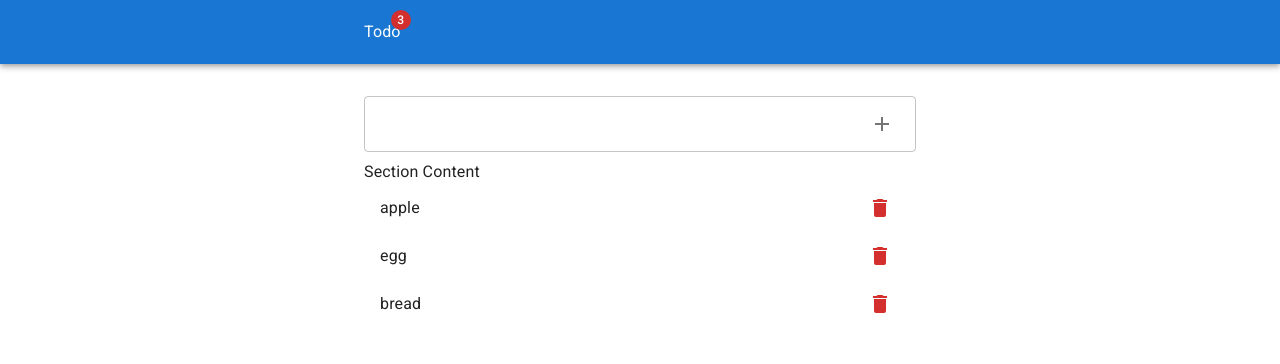
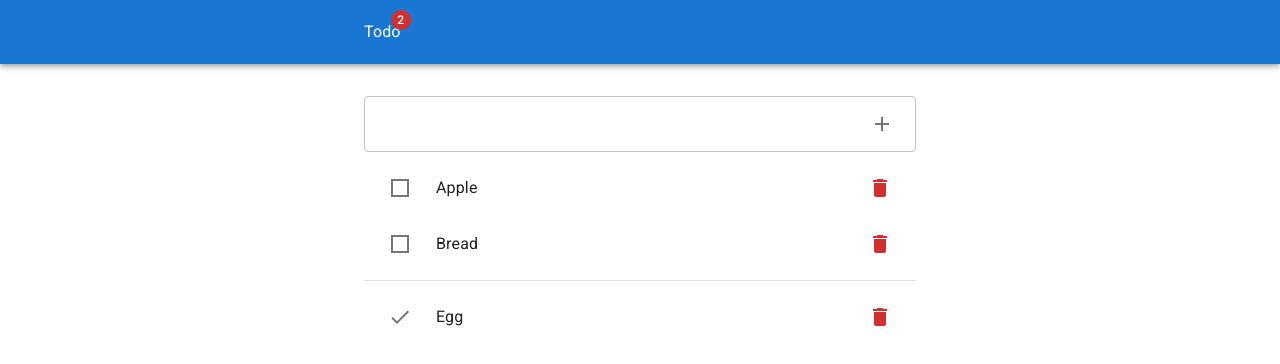
Before and after one commit to kyawhla-commit/pwd2-, a React (Vite) app in the folder todo/: page / in a window 1280 px wide. Shown: the top 364 px of the page. Built offline with nearby package versions, Linux system fonts and the light colour scheme.

Commit message:
add check feature

```diff
--- a/todo/src/App.jsx
+++ b/todo/src/App.jsx
@@ -4,13 +4,13 @@ import Form from './Form';
 import Header from './Header';
 import List from './List';
 
-import { Box, Container } from '@mui/material';
+import { Box, Container, Divider } from '@mui/material';
 
 export default function App() {
   const [items, setItems] = useState([
-    { id: 3, name: 'apple', done: false },
-    { id: 2, name: 'egg', done: false },
-    { id: 1, name: 'bread', done: false },
+    { id: 3, name: 'Apple', done: false },
+    { id: 2, name: 'Egg', done: true },
+    { id: 1, name: 'Bread', done: false },
   ]);
 
   const add = (name) => {
@@ -22,17 +22,30 @@ export default function App() {
     setItems(items.filter((item) => item.id !== id));
   };
 
+  const toogle = id => {
+    setItems(items.map(item => {
+      if(item.id == id) item.done = !item.done
+      return item;
+    }))
+  }
+
   return (
     <>
-      <Header count={items.length} />
+      <Header count={items.filter(item=>!item.done).length} />
       <Container maxWidth="sm">
         <Box sx={{ mt: 4 }}>
           <Form add={add} />
         </Box>
 
         <List>
-          {items.map((item) => (
-            <Item key={item.id} del={del} item={item} />
+          {items.filter(item=>!item.done).map((item) => (
+            <Item key={item.id} toogle={toogle} del={del} item={item} />
+          ))}
+        </List>
+        <Divider/>
+        <List>
+          {items.filter(item=>item.done).map((item) => (
+            <Item key={item.id} toogle={toogle} del={del} item={item} />
           ))}
         </List>
       </Container>
--- a/todo/src/Item.jsx
+++ b/todo/src/Item.jsx
@@ -1,16 +1,21 @@
-import { IconButton, List, ListItem, ListItemText } from "@mui/material";
-import {
-    Delete as DeleteIcon
-} from "@mui/icons-material";
-export default function Item({ item, del }) {
+import { IconButton, List, ListItem, ListItemIcon, ListItemText } from '@mui/material';
+
+import { Delete as DeleteIcon, SquareOutlined as TodoIcon, Check as DoneIcon } from '@mui/icons-material';
+
+export default function Item({ item, del, toogle }) {
   return (
-    <ListItem secondaryAction = {
-        <IconButton onClick={()=> del(item.id)}>
-            <DeleteIcon color="error"/>
+    <ListItem
+      secondaryAction={
+        <IconButton onClick={() => del(item.id)}>
+          <DeleteIcon color="error" />
         </IconButton>
-    }>
+      }>
+        <ListItemIcon>
+          <IconButton onClick={()=>toogle(item.id)}>
+            {item.done ? <DoneIcon/> : <TodoIcon/>}
+          </IconButton>
+        </ListItemIcon>
       <ListItemText>{item.name}</ListItemText>
-
     </ListItem>
   );
 }
--- a/todo/src/List.jsx
+++ b/todo/src/List.jsx
@@ -2,7 +2,7 @@ import { List as MuiList } from "@mui/material";
 
 export default function List({children}) {
     return <MuiList>
-        <span sx={{mt:54}}>Section Content</span>
+        {/* <span sx={{mt:54}}>Section Title</span> */}
         {children}
     </MuiList>
 }
```
